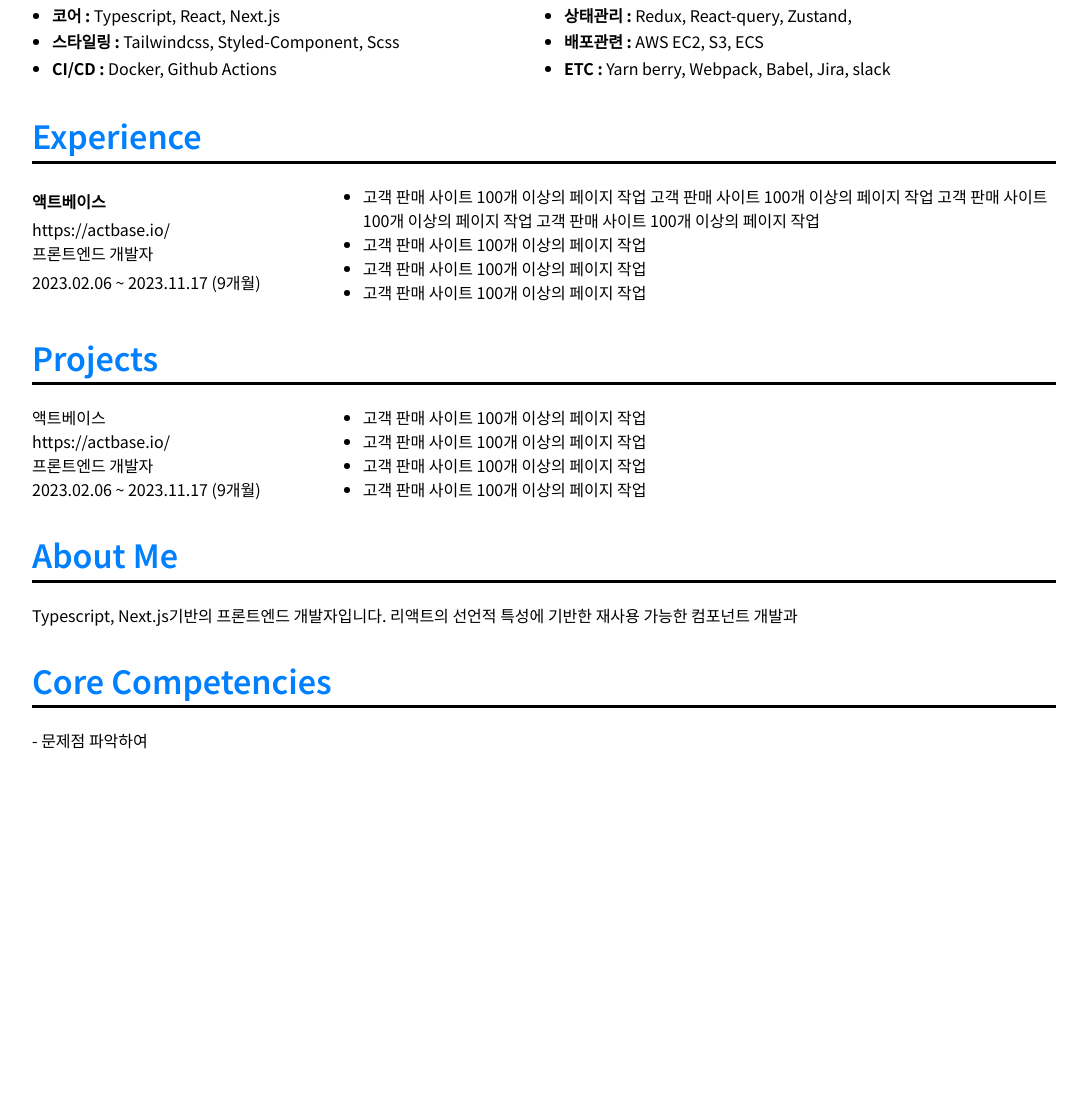
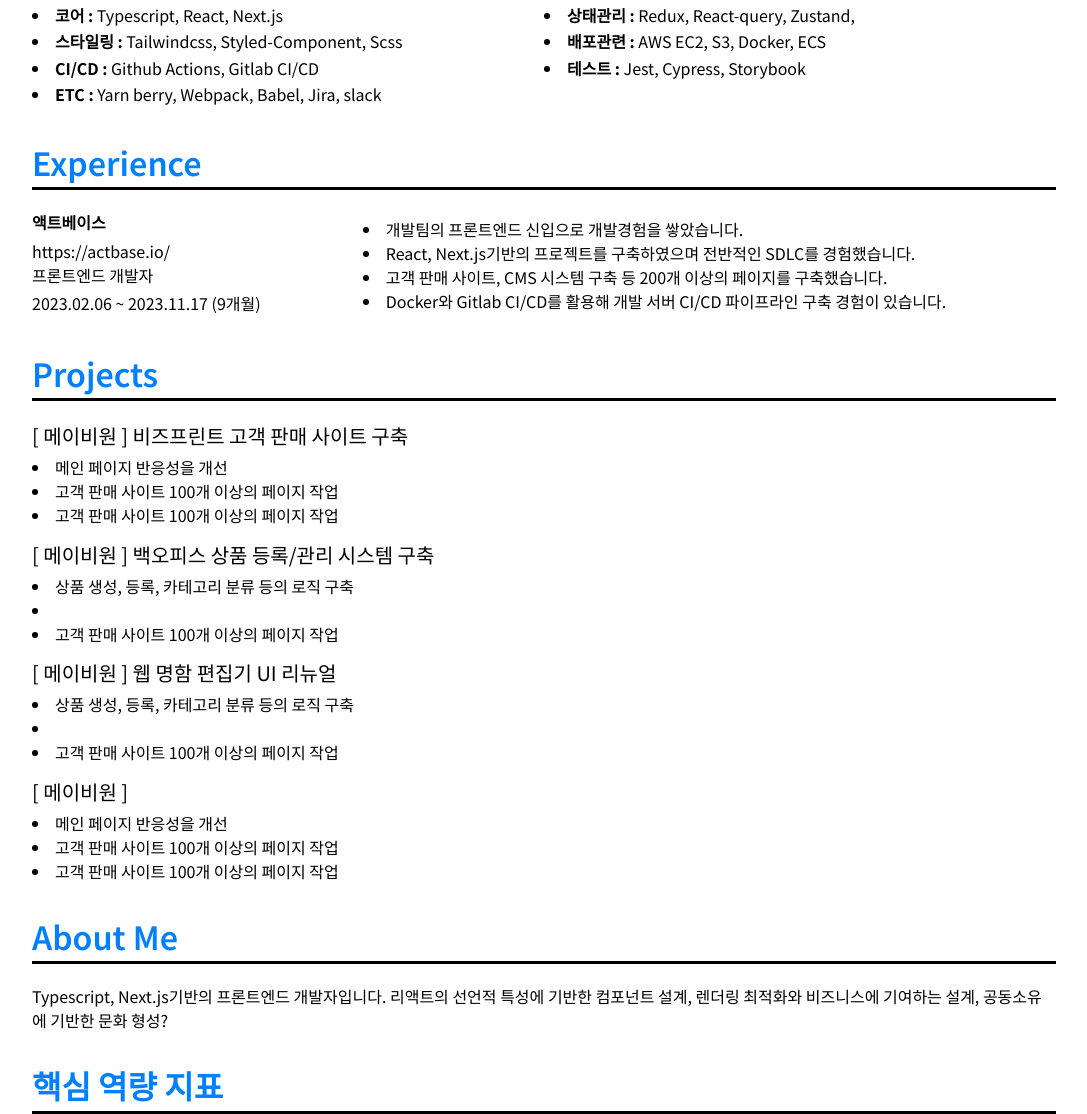
Before and after one commit to caffesale/caffesale.github.io, a plain HTML site: page index.html in a window 1280 px wide. Shown: the part 249-1363 px from the top of the page, without its empty margins (96-1183 px from the left). Before the commit the page ends 1031 px from the top, so only its background shows below. Drawn offline with Linux system fonts and the light colour scheme.

Commit message:
docs: core competencies

```diff
--- a/index.html
+++ b/index.html
@@ -75,13 +75,16 @@
           </li>
           <li class="stack--item">
             <b class="stack--item__bold">배포관련 :</b>
-            AWS EC2, S3, ECS
+            AWS EC2, S3, Docker, ECS
           </li>
           <li class="stack--item">
             <b class="stack--item__bold">CI/CD :</b>
-            Docker, Github Actions
+            Github Actions, Gitlab CI/CD
           </li>
-
+          <li class="stack--item">
+            <b class="stack--item__bold">테스트 :</b>
+            Jest, Cypress, Storybook
+          </li>
           <li class="stack--item">
             <b class="stack--item__bold">ETC :</b>
             Yarn berry, Webpack, Babel, Jira, slack
@@ -101,14 +104,19 @@
             <p>2023.02.06 ~ 2023.11.17 (9개월)</p>
           </div>
           <ul>
+            <li>개발팀의 프론트엔드 신입으로 개발경험을 쌓았습니다.</li>
             <li>
-              고객 판매 사이트 100개 이상의 페이지 작업 고객 판매 사이트 100개
-              이상의 페이지 작업 고객 판매 사이트 100개 이상의 페이지 작업 고객
-              판매 사이트 100개 이상의 페이지 작업
+              React, Next.js기반의 프로젝트를 구축하였으며 전반적인 SDLC를
+              경험했습니다.
             </li>
-            <li>고객 판매 사이트 100개 이상의 페이지 작업</li>
-            <li>고객 판매 사이트 100개 이상의 페이지 작업</li>
-            <li>고객 판매 사이트 100개 이상의 페이지 작업</li>
+            <li>
+              고객 판매 사이트, CMS 시스템 구축 등 200개 이상의 페이지를
+              구축했습니다.
+            </li>
+            <li>
+              Docker와 Gitlab CI/CD를 활용해 개발 서버 CI/CD 파이프라인 구축
+              경험이 있습니다.
+            </li>
           </ul>
         </div>
       </section>
@@ -117,20 +125,55 @@
         <header class="section--header">
           <h2 class="section--title" id="prjects">Projects</h2>
         </header>
-        <div class="section--main">
-          <div>
-            <h3>액트베이스</h3>
-            <a href="https://actbase.io/">https://actbase.io/</a>
-            <p>프론트엔드 개발자</p>
-            <p>2023.02.06 ~ 2023.11.17 (9개월)</p>
-          </div>
-          <ul>
-            <li>고객 판매 사이트 100개 이상의 페이지 작업</li>
-            <li>고객 판매 사이트 100개 이상의 페이지 작업</li>
-            <li>고객 판매 사이트 100개 이상의 페이지 작업</li>
-            <li>고객 판매 사이트 100개 이상의 페이지 작업</li>
-          </ul>
-        </div>
+        <ul class="project">
+          <p class="project--description">
+            [ 메이비원 ] 비즈프린트 고객 판매 사이트 구축
+          </p>
+          <li class="project--item">메인 페이지 반응성을 개선</li>
+          <li class="project--item">
+            고객 판매 사이트 100개 이상의 페이지 작업
+          </li>
+          <li class="project--item">
+            고객 판매 사이트 100개 이상의 페이지 작업
+          </li>
+        </ul>
+
+        <ul class="project">
+          <p class="project--description">
+            [ 메이비원 ] 백오피스 상품 등록/관리 시스템 구축
+          </p>
+          <li class="project--item">
+            상품 생성, 등록, 카테고리 분류 등의 로직 구축
+          </li>
+          <li class="project--item"></li>
+          <li class="project--item">
+            고객 판매 사이트 100개 이상의 페이지 작업
+          </li>
+        </ul>
+
+        <ul class="project">
+          <p class="project--description">
+            [ 메이비원 ] 웹 명함 편집기 UI 리뉴얼
+          </p>
+          <li class="project--item">
+            상품 생성, 등록, 카테고리 분류 등의 로직 구축
+          </li>
+          <li class="project--item"></li>
+          <li class="project--item">
+            고객 판매 사이트 100개 이상의 페이지 작업
+          </li>
+        </ul>
+
+        <ul class="project">
+          <p class="project--description">[ 메이비원 ]</p>
+          <li class="project--item">메인 페이지 반응성을 개선</li>
+          <li class="project--item">
+            고객 판매 사이트 100개 이상의 페이지 작업
+          </li>
+          <li class="project--item">
+            고객 판매 사이트 100개 이상의 페이지 작업
+          </li>
+        </ul>
       </section>
 
       <section class="section container" aria-labelledby="About Me">
@@ -139,17 +182,24 @@
         </header>
         <p class="section--paragraph">
           Typescript, Next.js기반의 프론트엔드 개발자입니다. 리액트의 선언적
-          특성에 기반한 재사용 가능한 컴포넌트 개발과
+          특성에 기반한 컴포넌트 설계, 렌더링 최적화와 비즈니스에 기여하는 설계,
+          공동소유에 기반한 문화 형성?
         </p>
       </section>
 
+      <!-- 이 섹션 어떻게 할래? -->
       <section class="section container" aria-labelledby="core-competencies">
         <header class="section--header">
-          <h2 class="section--title" id="core-competencies">
-            Core Competencies
-          </h2>
+          <h2 class="section--title" id="core-competencies">핵심 역량 지표</h2>
         </header>
-        <p class="section--paragraph">- 문제점 파악하여</p>
+        <p class="section--paragraph">
+          <li class="sample">비즈니스적인 임팩트는 무엇이 있었는가?</li>
+          <li class="sample">어떤 점이 개선되었는가?</li>
+          <li class="sample">수치화할 수 있는가?</li>
+          <li class="sample">팀플레이에 어떤 도움이 되었는가?</li>
+          <li class="sample">무엇을 했나?</li>
+          <li class="sample">무엇을 할 수 있나?</li>
+        </p>
       </section>
     </main>
   </body>
--- a/style.css
+++ b/style.css
@@ -4,7 +4,7 @@
 *::after {
   box-sizing: border-box;
   font-family: "Noto Sans KR", sans-serif;
-  /* font-family: "Franklin Gothic Medium", "Arial Narrow", Arial, sans-serif; */
+  list-style-position: inside;
 }
 
 /* remove default spacing */
@@ -213,10 +213,26 @@ mark {
 }
 
 .stack--item {
-  margin-inline-start: 2rem;
   margin-block-end: 0.25rem;
 }
 
 .stack--item__bold {
   font-weight: var(--fw-bold);
 }
+
+.project {
+  font-size: var(--fs-md);
+  margin-block-end: 1.25rem;
+}
+
+.project--description {
+  margin-block-end: 0.5rem;
+  font-size: var(--fs-lg);
+}
+
+.project--item {
+}
+
+.sample {
+  font-size: var(--fs-md);
+}
```
